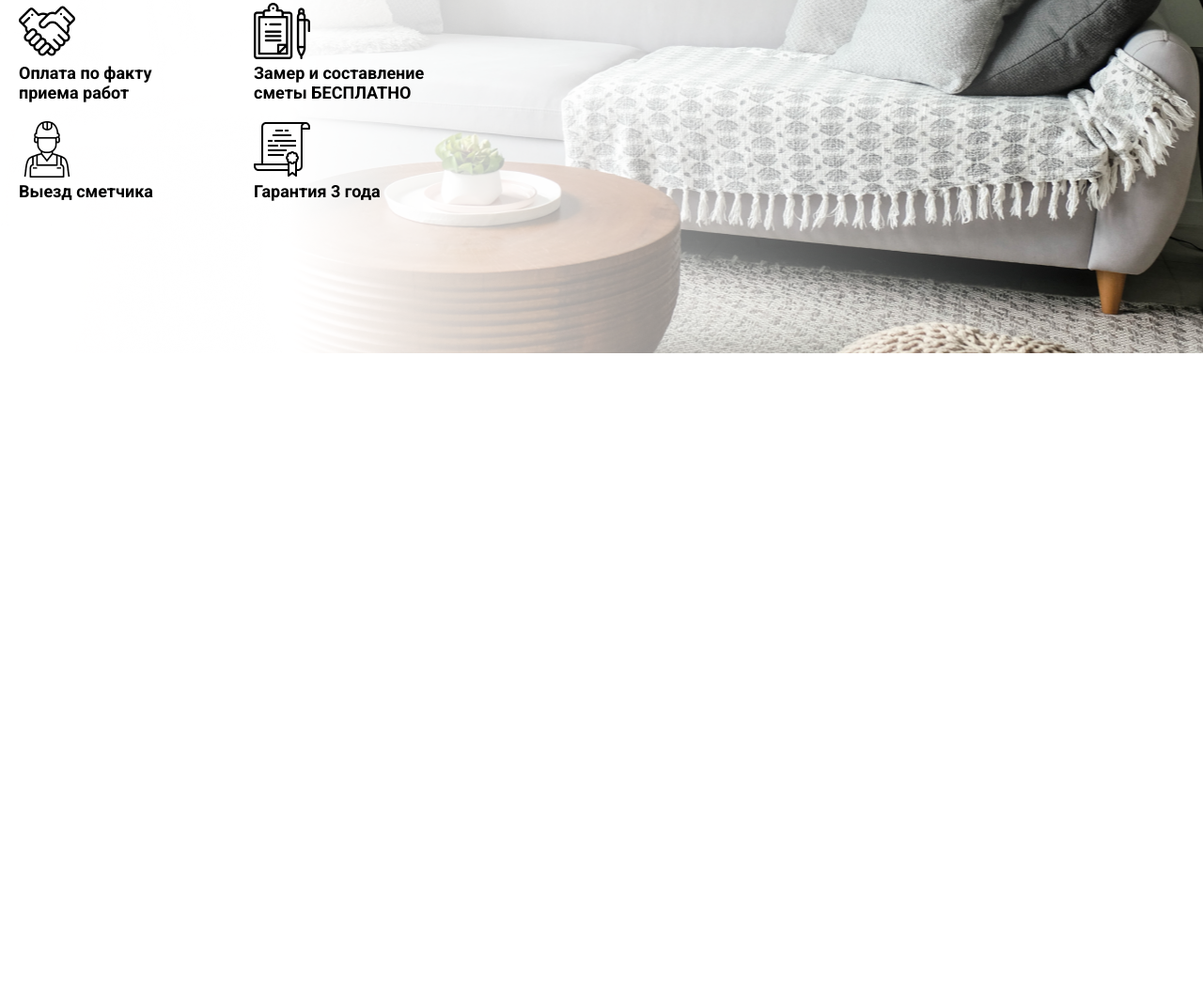
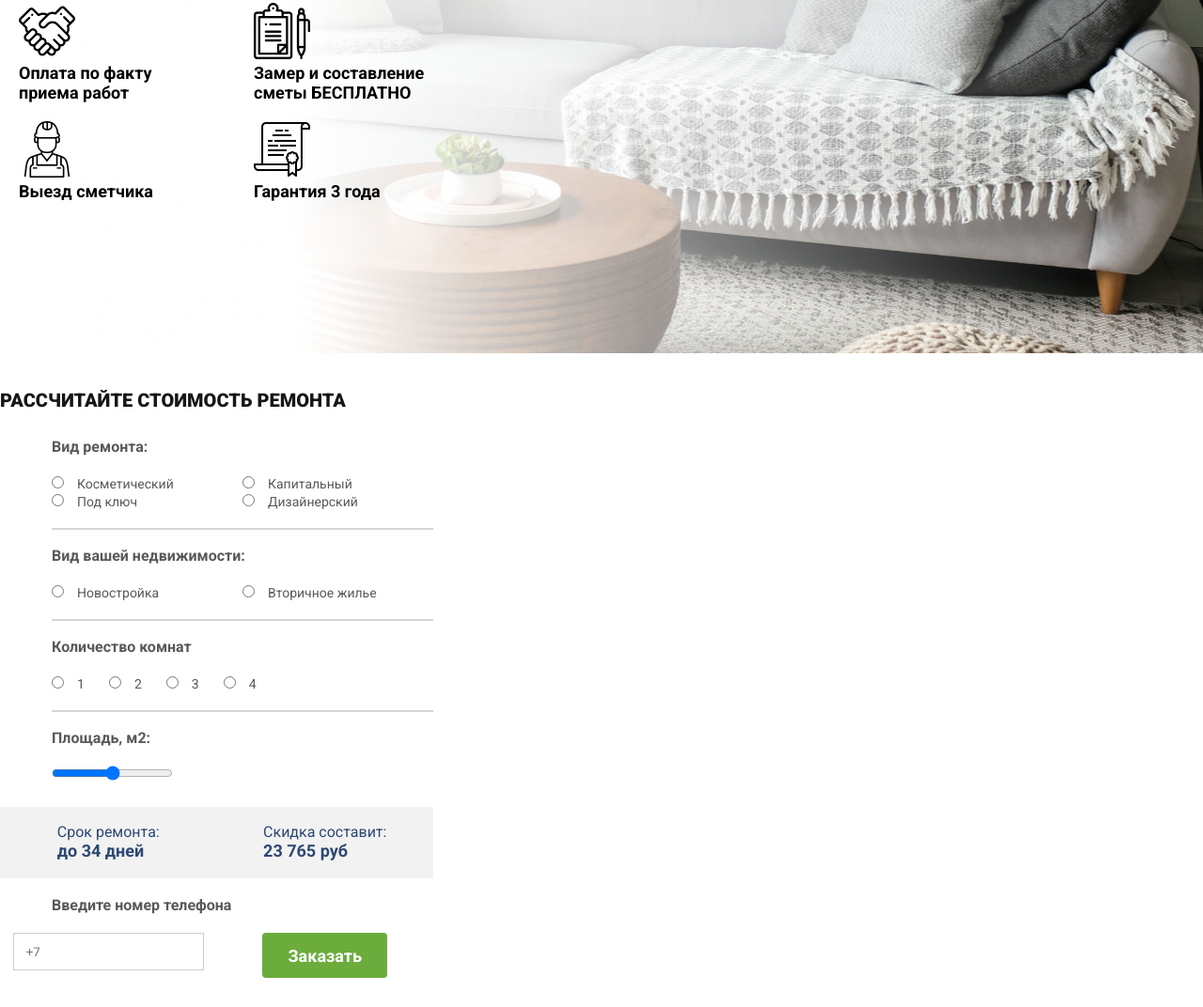
Before and after one commit to avkombatov/repair, a plain HTML site: page index.html in a window 1280 px wide. Shown: the part 500-1572 px from the top of the page at 94% size. Before the commit the page ends 877 px from the top, so only its background shows below. Drawn offline with Linux system fonts and the light colour scheme.

Commit message:
начат блок calculation

```diff
--- a/index.html
+++ b/index.html
@@ -63,6 +63,52 @@
     </div>
 </div>
 <div class="calculation">
+    <h2 class="calculation__h2"> РАССЧИТАЙТЕ стоимость ремонта</h2>
+    <form class="calculation__form" action="">
+        <h5 class="calculation__h5">Вид ремонта:</h5>
+        <div class="calculation__type">
+            <div class="repair__left"><input type="radio" name="repair" id="cosmetic"><label for="cosmetic"
+                    class="calculation__label">Косметический</label><br>
+                <input type="radio" name="repair" id="turnkey"><label for="turnkey" class="calculation__label">Под
+                    ключ</label></div>
+            <div class="repair__right"> <input type="radio" name="repair" id="capital"><label for="capital"
+                    class="calculation__label">Капитальный</label><br>
+                <input type="radio" name="repair" id="designer"><label for="designer"
+                    class="calculation__label">Дизайнерский</label></div>
+
+        </div>
+        <h5 class="calculation__h5">Вид вашей недвижимости:</h5>
+        <div class="calculation__realty">
+            <div class="realty__left"><input type="radio" name="realty" id="new"><label for="new"
+                    class="realty__label">Новостройка</label></div>
+            <div class="realty__right"> <input type="radio" name="realty" id="secondary"><label for="secondary"
+                    class="realty__label">Вторичное жилье</label></div>
+        </div>
+        <h5 class="calculation__h5">Количество комнат</h5>
+        <div class="calculation__quantity">
+            <div> <input type="radio" name="quantity" id="1"><label class="quantity__label" for="1">1</label></div>
+            <div> <input type="radio" name="quantity" id="2"><label class="quantity__label" for="2">2</label></div>
+            <div><input type="radio" name="quantity" id="3"><label class="quantity__label" for="3">3</label></div>
+            <div> <input type="radio" name="quantity" id="4"><label class="quantity__label" for="4">4</label></div>
+        </div>
+        <div class="calculation__area">
+            <h5 class="calculation__h5">Площадь, м2:</h5>
+            <input class="calculation__range" type="range" min="0" max="100" step="1" value="50">
+        </div>
+        <div class="calculation__total">
+            <div class="calculation__period">
+                <p class="total__period">Срок ремонта: <br> <span class="total__span">до 34 дней</span> </p>
+            </div>
+            <div class="calculation__discount">
+                <p class="total__discount">Скидка составит: <br><span class="total__span">23 765 руб</span></p>
+            </div>
+        </div>
+        <h5 class="calculation__h5">Введите номер телефона</h5>
+        <div class="calculation__phone">
+            <input class="phone__input" type="phone" placeholder="+7" required>
+            <button class="calculation__button">Заказать</button>
+        </div>
+    </form>
 
 </div>
 
--- a/scss/_calculation.scss
+++ b/scss/_calculation.scss
@@ -0,0 +1,126 @@
+.calculation {
+    width: 461px;
+    height: 695px;
+    background: #FFFFFF;
+    border-radius: 7px;
+    padding-top: 38px;
+    // padding-left: 55px;
+
+    &__h2 {
+        font-weight: 900;
+        font-size: 20px;
+        line-height: 23px;
+        color: $color4;
+        text-transform: uppercase;
+    }
+    &__h5{
+        margin-left: 55px;
+    }
+
+    &__form {
+        margin-top: 28px;
+    }
+
+    &__type,
+    &__realty,
+    &__quantity {
+        border-bottom: 2px solid #D6D6D6;
+        padding-bottom: 19px;
+        display: grid;
+        grid-template-columns: 1fr 1fr;
+        margin-bottom: 18px;
+    margin-left: 55px;
+    }
+
+    &__quantity {
+        display: grid;
+        grid-template-columns: repeat(4, 0.15fr);
+    }
+
+
+    &__h5 {
+        font-weight: bold;
+        font-size: 16px;
+        line-height: 19px;
+        color: #595959;
+        margin-bottom: 20px;
+    }
+
+    .calculation__label,
+    .realty__label,
+    .quantity__label {
+        font-style: normal;
+        font-weight: normal;
+        font-size: 14px;
+        line-height: 16px;
+        margin-left: 14px;
+        color: #595959;
+    }
+
+    &__total {
+        height: 76px;
+        margin-top: 24px;
+        padding-top: 17px;
+        background: #F2F2F2;
+        display: grid;
+        grid-template-columns: 1fr 1fr;
+        justify-items: center;
+        grid-auto-rows: minmax(auto, auto);
+        margin-bottom: 19px;
+
+
+    }
+    &__range{
+        margin-left: 55px;
+    }
+
+    .total__period,
+    .total__discount {
+        font-weight: normal;
+        font-size: 16px;
+        line-height: 19px;
+        color: $color5;
+    }
+
+    .total__span {
+        font-weight: bold;
+        font-size: 18px;
+        line-height: 21px;
+    }
+    &__phone{
+        display: grid;
+        grid-template-columns: 1fr 1fr;
+        justify-items: center;
+    }
+
+    .phone__input {
+        width: 203px;
+        height: 40px;
+        border: 1px solid #CCCCCC;
+        box-sizing: border-box;
+        padding-left: 13px;
+    }
+
+    .phone__input:focus {
+        outline: none;
+    }
+
+    &__button {
+        width: 133px;
+        height: 48px;
+        background: #6CAC3D;
+        border-radius: 4px;
+        border: none;
+        cursor: pointer;
+        font-weight: bold;
+        font-size: 18px;
+        line-height: 21px;
+        color: #FFFFFF;
+        // margin-left: 15px;
+        &:hover{
+           background: #52971F;
+           transition: 0.3s;
+        }
+    }
+
+}
--- a/scss/_promo.scss
+++ b/scss/_promo.scss
@@ -3,7 +3,8 @@
     background-image: url(/img/promo/background.png), url(img/promo/background-main.png);
     background-repeat: no-repeat;
     background-position-x: 0px, center;
-padding-top:63px;
+    padding-top: 63px;
+
     &__h1 {
         font-style: normal;
         font-weight: bold;
@@ -35,16 +36,13 @@ padding-top:63px;
         min-width: 153px;
         max-width: 211px;
     }
-    &__conditions{
+
+    &__conditions {
         margin-top: 64px;
-        // display: flex;
-        // flex-wrap: wrap;
         width: 500px;
         display: grid;
         grid-template-columns: 1fr 1fr;
         grid-row-gap: 20px;
     }
-    &__condition{
-        // margin-right: 74px;
-    }
+
 }
```
Also changed, not shown: style.css, 1 other file. Lines whose indentation alone changed are shown as unchanged.
